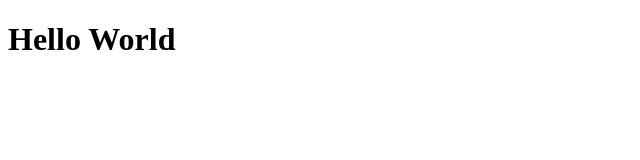
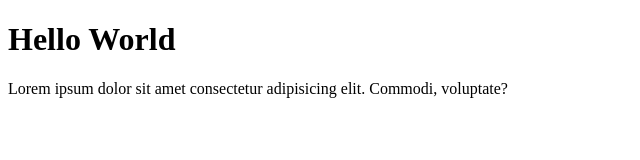
Before and after one commit to farhan-adhimutki/test-git, a plain HTML site: page index.html in a window 1280 px wide. Shown: the whole page, without its empty margins (0-640 px from the left). Drawn offline with Linux system fonts and the light colour scheme.

Commit message:
mengubah paragraf pada index.html

```diff
--- a/index.html
+++ b/index.html
@@ -7,5 +7,9 @@
   </head>
   <body>
     <h1>Hello World</h1>
+    <p>
+      Lorem ipsum dolor sit amet consectetur adipisicing elit. Commodi,
+      voluptate?
+    </p>
   </body>
 </html>
```
